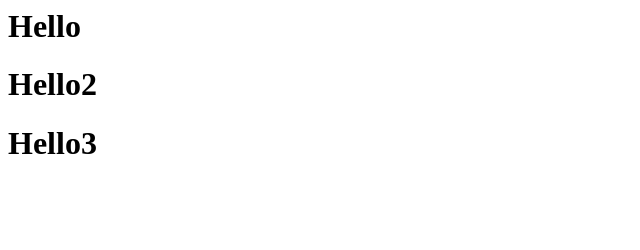
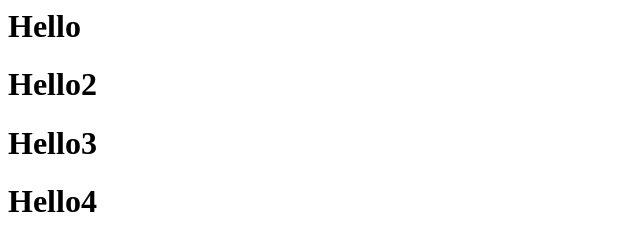
Before and after one commit to rinshad1/nginx_server, a plain HTML site: page index.html in a window 1280 px wide. Shown: the whole page, without its empty margins (0-640 px from the left). Drawn offline with Linux system fonts and the light colour scheme.

Commit message:
updated 4

```diff
--- a/index.html
+++ b/index.html
@@ -1,3 +1,4 @@
 <h1>Hello<h1>
 <h1>Hello2<h1>
 <h1>Hello3<h1>
+<h1>Hello4<h1>
```
